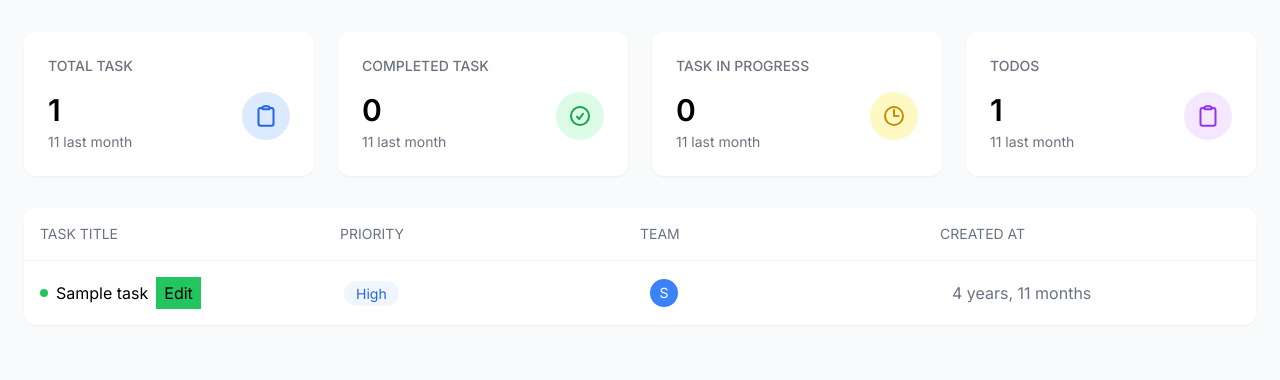
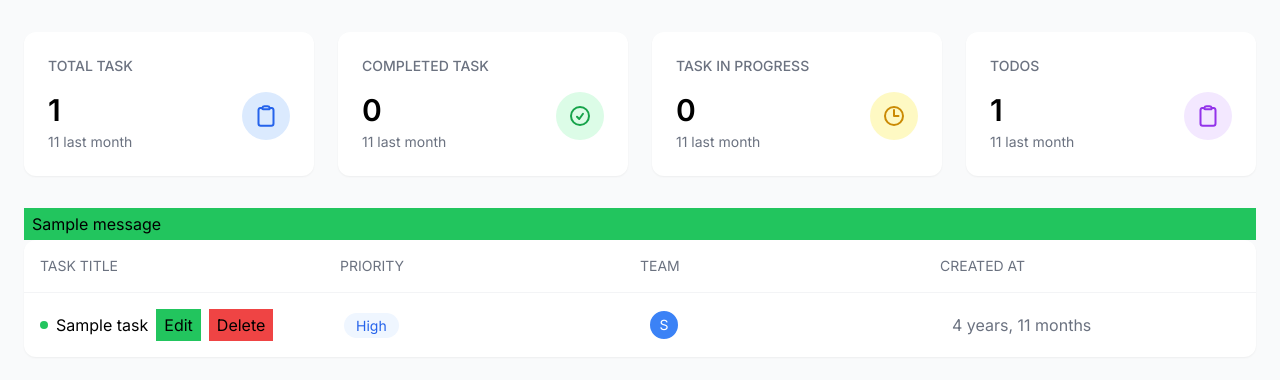
Before and after one commit to phitronio/SDT-Django, a Django app: page /tasks/manager-dashboard/ in a window 1280 px wide. Shown: the part 64-444 px from the top of the page. Run offline with Django 5.2, Linux system fonts and the light colour scheme; tables that the repository leaves empty hold one stand-in row (values such as "Sample post"); one stand-in notice (Sample message) is shown.

Commit message:
8.6 Delete query on database

```diff
--- a/task-management/tasks/templates/dashboard/dashboard.html
+++ b/task-management/tasks/templates/dashboard/dashboard.html
@@ -163,6 +163,13 @@
             </div>
           </div>
         </div>
+        <div>
+          {% if messages %}
+              {% for message in messages %}
+                  <div class="px-2 py-1 {% if message.tags == 'success' %}bg-green-500{% endif %} ">{{message}}</div>
+              {% endfor %}
+          {% endif %}
+      </div>
         {% block tasks %}
 
         {% endblock tasks %}
--- a/task-management/tasks/templates/dashboard/manager-dashboard.html
+++ b/task-management/tasks/templates/dashboard/manager-dashboard.html
@@ -20,6 +20,10 @@
           <div class="w-2 h-2 rounded-full bg-green-500"></div>
           <span>{{task.title}}</span>
           <a href='{% url "update-task" task.id %}' class="px-2 py-1 bg-green-500">Edit</a>
+          <form action='{% url "delete-task" task.id %}' method='POST'>
+            {% csrf_token %}
+            <button type='submit' class="px-2 py-1 bg-red-500">Delete</button>
+          </form>
         </div>
         <div>
           <span
--- a/task-management/tasks/urls.py
+++ b/task-management/tasks/urls.py
@@ -1,5 +1,5 @@
 from django.urls import path
-from tasks.views import manager_dashboard, user_dashboard, test, create_task, view_task, update_task
+from tasks.views import manager_dashboard, user_dashboard, test, create_task, view_task, update_task, delete_task
 
 urlpatterns = [
     path('manager-dashboard/', manager_dashboard, name="manager-dashboard"),
@@ -7,5 +7,6 @@ urlpatterns = [
     path('test/', test),
     path('create-task/', create_task, name='create-task'),
     path('view_task/', view_task),
-    path('update-task/<int:id>/', update_task, name='update-task')
+    path('update-task/<int:id>/', update_task, name='update-task'),
+    path('delete-task/<int:id>/', delete_task, name='delete-task'),
 ]
--- a/task-management/tasks/views.py
+++ b/task-management/tasks/views.py
@@ -123,6 +123,17 @@ def update_task(request, id):
     return render(request, "task_form.html", context)
 
 
+def delete_task(request, id):
+    if request.method == 'POST':
+        task = Task.objects.get(id=id)
+        task.delete()
+        messages.success(request, 'Task Deleted Successfully')
+        return redirect('manager-dashboard')
+    else:
+        messages.error(request, 'Something went wrong')
+        return redirect('manager-dashboard')
+
+
 def view_task(request):
     projects = Project.objects.annotate(
         num_task=Count('task')).order_by('num_task')
```
